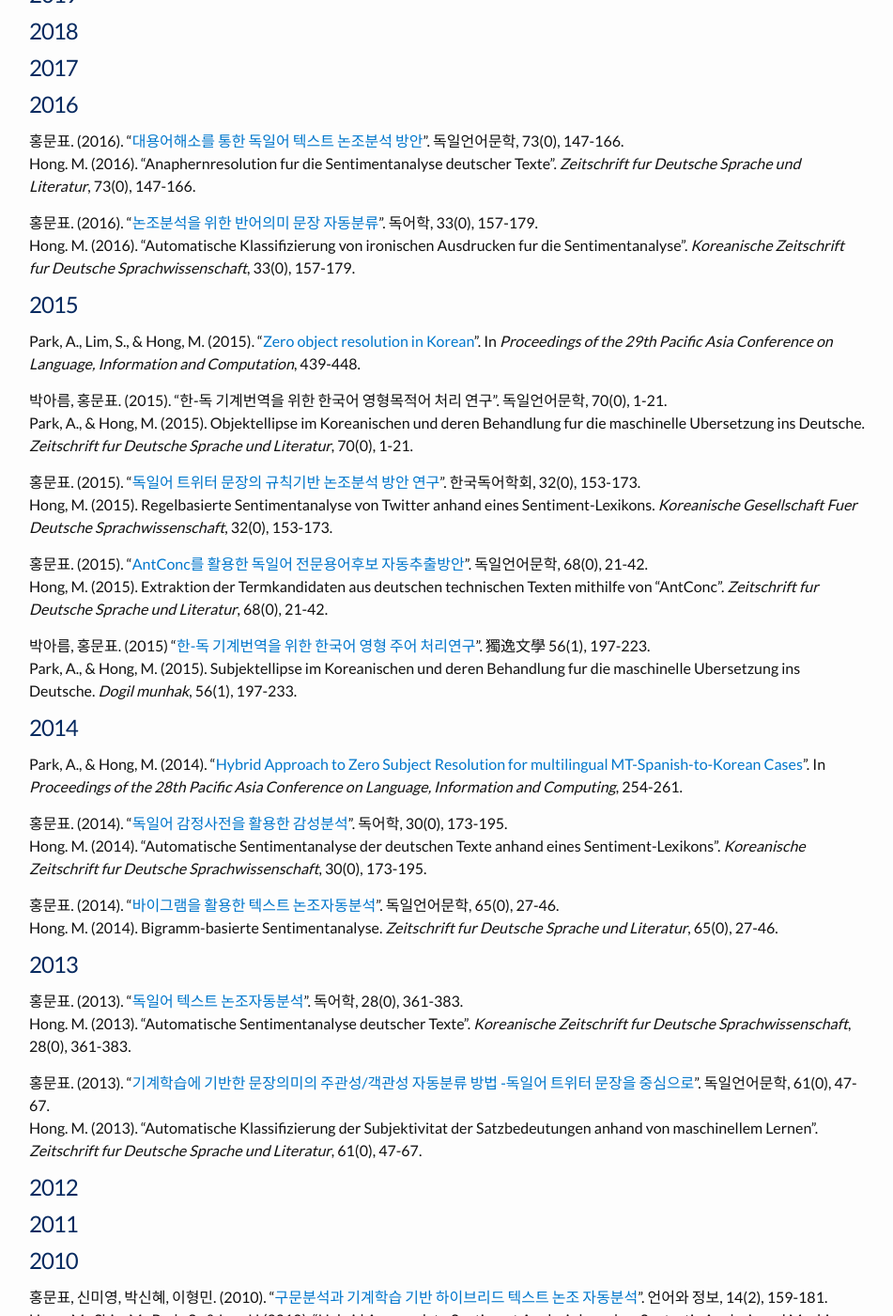
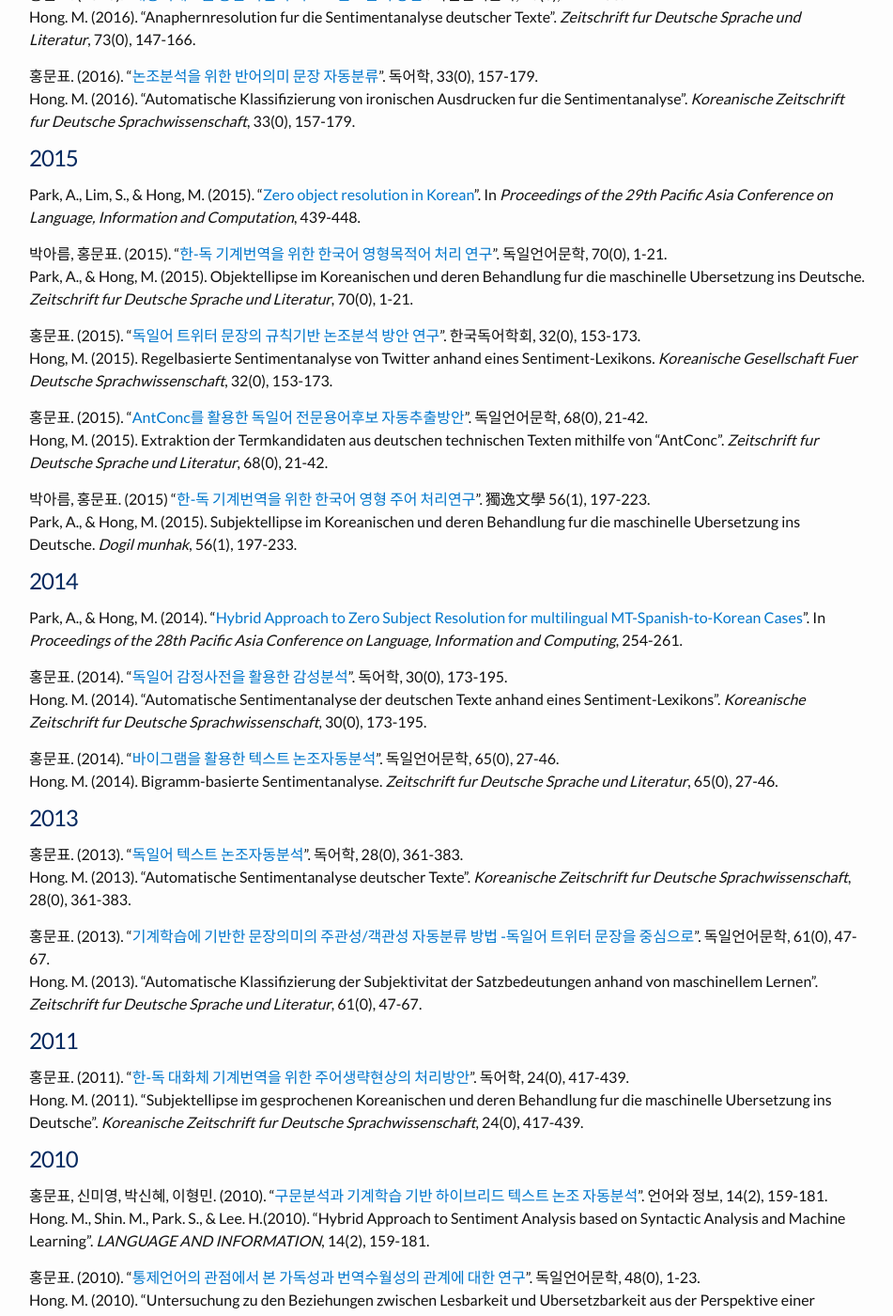
Before and after one commit to skkhmp/skkhmp.github.io, a Jekyll site: the page built from publications.md, in a window 1280 px wide and 1400 px high, scrolled down 233 px. Shown: the whole window at 94% size, without its empty margins (164-1115 px from the left). Built offline with Jekyll 4.4.1, drawn with Linux system fonts in a browser that asks for light colours; some web fonts are replaced; some of the changed text lies outside the part shown.

Commit message:
Update publications.md

```diff
--- a/publications.md
+++ b/publications.md
@@ -3,10 +3,6 @@
 title: Publications
 permalink: /publications/
 ---
-# 2020
-# 2019
-# 2018
-# 2017
 
 # 2016
 홍문표. (2016). "[대용어해소를 통한 독일어 텍스트 논조분석 방안](/papers/대용어해소를 통한 독일어 텍스트 논조분석 방안.pdf)". 독일언어문학, 73(0), 147-166. <br/>
@@ -18,7 +14,7 @@
 # 2015
 Park, A., Lim, S., & Hong, M. (2015). "[Zero object resolution in Korean](https://www.aclweb.org/anthology/Y15-1050.pdf)". In *Proceedings of the 29th Pacific Asia Conference on Language, Information and Computation*, 439-448.
 
-박아름, 홍문표. (2015). "한-독 기계번역을 위한 한국어 영형목적어 처리 연구". 독일언어문학, 70(0), 1-21.<br/>
+박아름, 홍문표. (2015). "[한-독 기계번역을 위한 한국어 영형목적어 처리 연구](/papers/한-독 기계번역을 위한 한국어 영형목적어 처리 연구.pdf)". 독일언어문학, 70(0), 1-21.<br/>
 Park, A., & Hong, M. (2015). Objektellipse im Koreanischen und deren Behandlung fur die maschinelle Ubersetzung ins Deutsche. *Zeitschrift fur Deutsche Sprache und Literatur*, 70(0), 1-21.
 
 홍문표. (2015). "[독일어 트위터 문장의 규칙기반 논조분석 방안 연구](/papers/독일어 트위터 문장의 규칙기반 논조분석 방안 연구.pdf)". 한국독어학회, 32(0), 153-173. <br/>
@@ -27,7 +23,7 @@
 홍문표. (2015). "[AntConc를 활용한 독일어 전문용어후보 자동추출방안](/papers/AntConc를 활용한 독일어 전문용어후보 자동추출방안.pdf)". 독일언어문학, 68(0), 21-42. <br/>
 Hong, M. (2015). Extraktion der Termkandidaten aus deutschen technischen Texten mithilfe von "AntConc". *Zeitschrift fur Deutsche Sprache und Literatur*, 68(0), 21-42.
 
-박아름, 홍문표. (2015) "[한-독 기계번역을 위한 한국어 영형 주어 처리연구](http://www.riss.or.kr/search/detail/DetailView.do?p_mat_type=1a0202e37d52c72d&control_no=c8e69d64922b89fde9810257f7042666)". 獨逸文學 56(1), 197-223. <br/>
+박아름, 홍문표. (2015) "[한-독 기계번역을 위한 한국어 영형 주어 처리연구](/papers/한-독 기계번역을 위한 한국어 영형 주어 처리연구.pdf)". 獨逸文學 56(1), 197-223. <br/>
 Park, A., & Hong, M. (2015). Subjektellipse im Koreanischen und deren Behandlung fur die maschinelle Ubersetzung ins Deutsche. *Dogil munhak*, 56(1), 197-233.
 
 # 2014
@@ -46,8 +42,10 @@
 홍문표. (2013). "[기계학습에 기반한 문장의미의 주관성/객관성 자동분류 방법 -독일어 트위터 문장을 중심으로](/papers/기계학습에 기반한 문장의미의 주관성,객관성 자동분류 방법.pdf)". 독일언어문학, 61(0), 47-67.<br/>
 Hong. M. (2013). "Automatische Klassifizierung der Subjektivitat der Satzbedeutungen anhand von maschinellem Lernen". *Zeitschrift fur Deutsche Sprache und Literatur*, 61(0), 47-67.
 
-# 2012
 # 2011
+홍문표. (2011). "[한-독 대화체 기계번역을 위한 주어생략현상의 처리방안](/papers/한-독 대화체 기계번역을 위한 주어생략현상의 처리방안.pdf)". 독어학, 24(0), 417-439.<br/>
+Hong. M. (2011). "Subjektellipse im gesprochenen Koreanischen und deren Behandlung fur die maschinelle Ubersetzung ins Deutsche". *Koreanische Zeitschrift fur Deutsche Sprachwissenschaft*, 24(0), 417-439.
+
 # 2010
 홍문표, 신미영, 박신혜, 이형민. (2010). "[구문분석과 기계학습 기반 하이브리드 텍스트 논조 자동분석](/papers/구문분석과 기계학습 기반 하이브리드 텍스트 논조 자동분석.pdf)". 언어와 정보, 14(2), 159-181.<br/>
 Hong. M., Shin. M., Park. S., & Lee. H.(2010). "Hybrid Approach to Sentiment Analysis based on Syntactic Analysis and Machine Learning". *LANGUAGE AND INFORMATION*, 14(2), 159-181.
@@ -77,6 +75,10 @@
 홍문표. (2005). "[한-독 기계번역상의 연어처리 문제에 대해](/papers/한-독 기계번역상의 연어처리 문제에 대해.pdf)". 독일언어문학, 30(0), 39-60. <br/>
 Hong. M. (2005). "Uber die Kollokation in der maschinellen Ubersetzung Koreanisch-Deutsch". *Zeitschrift fur Deutsche Sprache und Literatur*, 30(0), 39-60.
 
+# 2004
+홍문표. (2004). "[한-독 기계번역의 대역어 선택 문제에 대하여](papers/한-독 기계번역의 대역어 선택 문제에 대하여.pdf". 독어독문학(구 독일문학), 91(0), 304-323. <br/>
+Hong. M. (2004). "Uber die Zielwortselektion in der maschinellen Ubersetzung Koreanisch-Deutsch". *Koreanische Zeitschrift fur Germanistik*, 91(0), 304-323.
+
 # 1999
 홍문표. (1999). "[UNL - 프로젝트에 대하여 - 독 / 영 기계 번역 시스템에 기반한 독일어 UNL - 분석기의 구현을 중심으로](/papers/UNL-프로젝트에 대하여_독영 기계 번역 시스템에 기반한 독일어 UNL-분석기의 구현을 중심으로.pdf)". 독어독문학(구 독일문학), 71(0), 550-573. <br/>
 Hong. M. (1999). "Die Implementierung eines UNL-Enconverters fur das Deutsche auf der Basis eines maschinellen Deutsch-Englisch Ubersetzungssystems". *Koreanische Zeitschrift fur Germanistik*, 71(0), 550-573.
```
